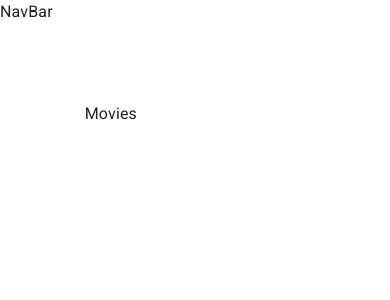
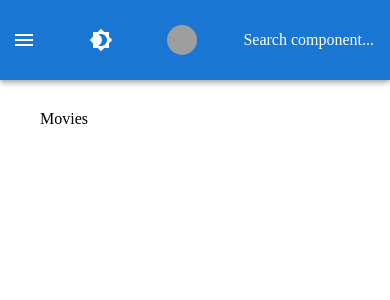
Before and after one commit to yusufuysal/AI-powered-movie-app, a React (Vite) app: page / in a window 390 px wide. Shown: the top 300 px of the page. Built offline with nearby package versions, Linux system fonts and the light colour scheme; grey boxes are pictures that could not be loaded.

Commit message:
Add header component, change main layout and configure navbar

```diff
--- a/index.html
+++ b/index.html
@@ -11,7 +11,7 @@
     />
 
     <meta name="viewport" content="width=device-width, initial-scale=1.0" />
-    <title>Vite + React</title>
+    <title>Filmpire</title>
   </head>
   <body>
     <div id="root"></div>
--- a/src/components/App.jsx
+++ b/src/components/App.jsx
@@ -1,9 +1,13 @@
 import CssBaseline from '@mui/material/CssBaseline';
 import { createBrowserRouter, RouterProvider } from 'react-router-dom';
-import { Actors, MovieInfo, Movies, NavBar, Profile } from './index';
+import { Header, Actors, MovieInfo, Movies, Profile } from './index';
 import useStyles from './styles';
 
 const router = createBrowserRouter([
+  {
+    path: '/',
+    element: <Header />,
+    children: [
       {
         path: '/',
         element: <Movies />,
@@ -20,20 +24,19 @@ const router = createBrowserRouter([
         path: '/profile/:id',
         element: <Profile />,
       },
+    ],
+  },
 ]);
 
 function App() {
   const classes = useStyles();
 
   return (
+    <RouterProvider router={router}>
       <div className={classes.root}>
         <CssBaseline />
-      <NavBar />
-      <main className={classes.content}>
-        <div className={classes.toolbar} />
-        <RouterProvider router={router}></RouterProvider>
-      </main>
       </div>
+    </RouterProvider>
   );
 }
 
--- /dev/null
+++ b/src/components/Header/Header.jsx
@@ -0,0 +1,21 @@
+import { Outlet } from 'react-router-dom';
+import { NavBar } from '../index';
+import useStyles from '../styles';
+
+const Header = () => {
+  const classes = useStyles();
+
+  return (
+    <>
+      <header>
+        <NavBar />
+      </header>
+      <main className={classes.content}>
+        <div className={classes.toolbar} />
+        <Outlet />
+      </main>
+    </>
+  );
+};
+
+export default Header;
--- a/src/components/NavBar/NavBar.jsx
+++ b/src/components/NavBar/NavBar.jsx
@@ -1,5 +1,73 @@
+import {
+  AppBar,
+  Toolbar,
+  IconButton,
+  Button,
+  Avatar,
+  useMediaQuery,
+} from '@mui/material';
+import {
+  Menu,
+  Brightness4,
+  Brightness7,
+  AccountCircle,
+} from '@mui/icons-material';
+import useStyles from './styles';
+import { useTheme } from '@mui/material/styles';
+import { Link } from 'react-router-dom';
+
 const NavBar = () => {
-  return <div>NavBar</div>;
+  const classes = useStyles();
+  const isMobile = useMediaQuery('(max-width:600px)');
+  const theme = useTheme();
+  const isAuthenticated = true;
+  return (
+    <>
+      <AppBar position="fixed">
+        <Toolbar className={classes.toolbar}>
+          {isMobile && (
+            <IconButton
+              color="inherit"
+              edge="start"
+              style={{
+                outline: 'none',
+              }}
+              onClick={() => {}}
+              className={classes.menuButton}
+            >
+              <Menu />
+            </IconButton>
+          )}
+          <IconButton color="inherit" sx={{ ml: 1 }} onClick={() => {}}>
+            {theme.palette.mode === 'dark' ? <Brightness7 /> : <Brightness4 />}
+          </IconButton>
+          {!isMobile && 'Search component...'}
+          <div>
+            {!isAuthenticated ? (
+              <Button color="inherit" onClick={() => {}}>
+                Login &nbsp; <AccountCircle />
+              </Button>
+            ) : (
+              <Button
+                color="inherit"
+                component={Link}
+                to={`/profile/:id`}
+                onClick={() => {}}
+              >
+                {!isMobile && <>My Movies &nbsp;</>}
+                <Avatar
+                  style={{ width: 30, height: 30 }}
+                  alt="Profile"
+                  src="https://cdn.pixabay.com/photo/2017/02/23/13/05/avatar-2092113_1280.png"
+                />
+              </Button>
+            )}
+          </div>
+          {isMobile && 'Search component...'}
+        </Toolbar>
+      </AppBar>
+    </>
+  );
 };
 
 export default NavBar;
--- /dev/null
+++ b/src/components/NavBar/styles.js
@@ -0,0 +1,20 @@
+import { makeStyles } from '@mui/styles';
+
+export default makeStyles((theme) => ({
+  toolbar: {
+    height: '80px',
+    display: 'flex',
+    justifyContent: 'space-between',
+    marginLeft: '240px',
+    [theme.breakpoints.down('sm')]: {
+      marginLeft: '0',
+      flexWrap: 'wrap',
+    },
+  },
+  menuButton: {
+    marginRight: theme.spacing(2),
+    [theme.breakpoints.up('sm')]: {
+      display: 'none',
+    },
+  },
+}));
--- a/src/components/index.js
+++ b/src/components/index.js
@@ -1,3 +1,4 @@
+export { default as Header } from './Header/Header';
 export { default as Actors } from './Actors/Actors';
 export { default as MovieInfo } from './MovieInfo/MovieInfo';
 export { default as Movies } from './Movies/Movies';
```
Lines whose indentation alone changed are shown as unchanged.
